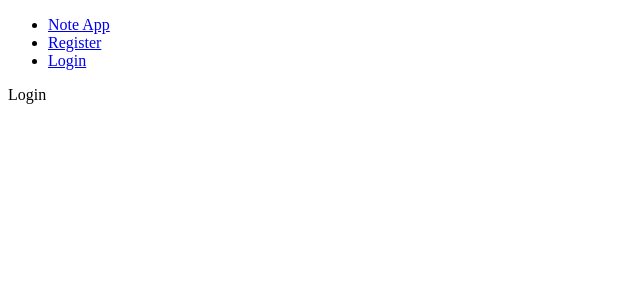
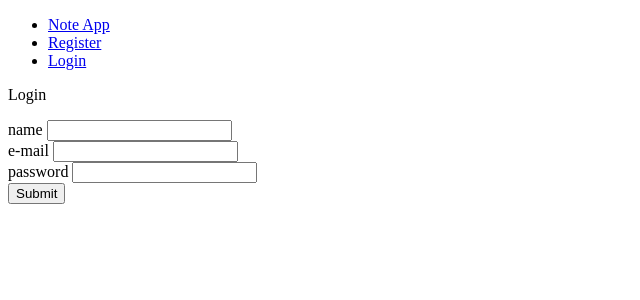
Before and after one commit to carl-steinbach/flask-note-app, a Flask app: page /login in a window 1280 px wide. Shown: the top 300 px of the page, without its empty margins (0-640 px from the left). Run offline with Flask 2, Linux system fonts and the light colour scheme.

Commit message:
login form

```diff
--- a/flaskr/forms.py
+++ b/flaskr/forms.py
@@ -1,6 +1,10 @@
+from ast import Pass
 from flask_wtf import FlaskForm
-from wtforms import StringField
+from wtforms import StringField, SubmitField, PasswordField
 from wtforms.validators import DataRequired
 
 class LoginForm(FlaskForm):
-    email = StringField('e-mail', validators=[DataRequired])
+    name = StringField('name', validators=[DataRequired()])
+    email = StringField('e-mail', validators=[DataRequired()])
+    password = PasswordField('password', validators=[DataRequired()])
+    submit = SubmitField('Submit')
--- a/flaskr/routes.py
+++ b/flaskr/routes.py
@@ -1,5 +1,6 @@
-from flask import current_app as app
+from flask import current_app as app, request, url_for, redirect, flash
 from flask import render_template
+from flaskr.forms import LoginForm
 
 @app.route('/')
 def index():
@@ -11,10 +12,15 @@ def home():
     # the homepage of a user displaying his notes
     return render_template('home.html', title='Home')
 
-@app.route('/login')
+@app.route('/login', methods=['GET', 'POST'])
 def login():
     # the login page
-    return render_template('login.html', title='Login')
+    form = LoginForm()
+    if form.validate_on_submit():
+        flash('now logged in', 'message')
+        return redirect(url_for(home))
+
+    return render_template('login.html', title='Login', form=form)
 
 @app.route('/register')
 def register():
--- a/flaskr/templates/base.html
+++ b/flaskr/templates/base.html
@@ -9,6 +9,9 @@
         <meta charset="utf-8">
     </head>
     <body>
+        {% for message in get_flashed_messages() %}
+        {{ message }}
+        {% endfor %}
         {% block nav %}{% endblock %}
         {% block content %}{% endblock %}
     </body>
--- a/flaskr/templates/home.html
+++ b/flaskr/templates/home.html
@@ -1,5 +1,5 @@
 {% extends 'base.html' %}
 
 {% block content %}
-    <p>Home page</p>
+    <p>Hello {{ user }}!</p>
 {% endblock %}
--- a/flaskr/templates/login.html
+++ b/flaskr/templates/login.html
@@ -9,4 +9,12 @@
 {% endblock %}
 {% block content %}
     <p>Login</p>
+    <!-- the login form, using flask-wtf forms to display labels and fields -->
+    <form method="post" action="">
+        <div>{{ form.hidden_tag() }}</div>
+        <div>{{ form.name.label }} {{ form.name() }}</div>
+        <div>{{ form.email.label }} {{ form.email() }}</div>
+        <div>{{ form.password.label }} {{ form.password() }}</div>
+        {{ form.submit() }}
+    </form>
 {% endblock %}
```
